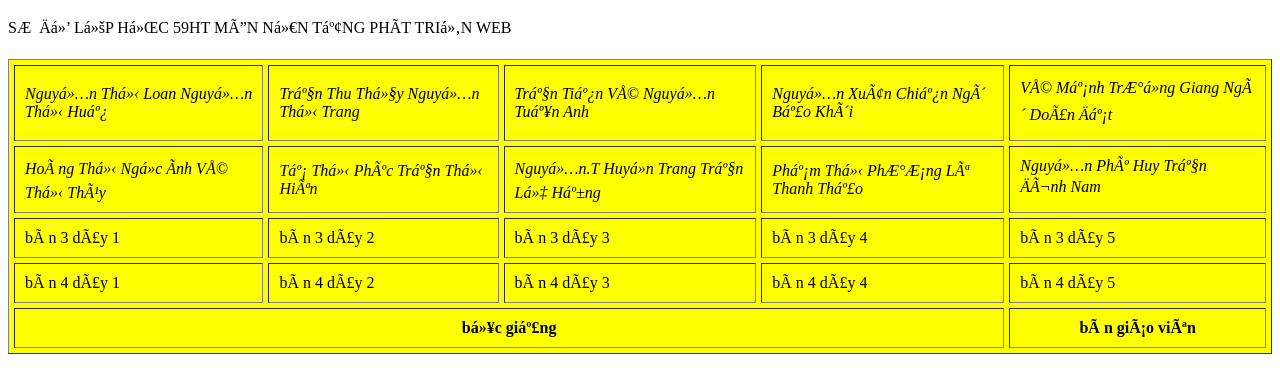
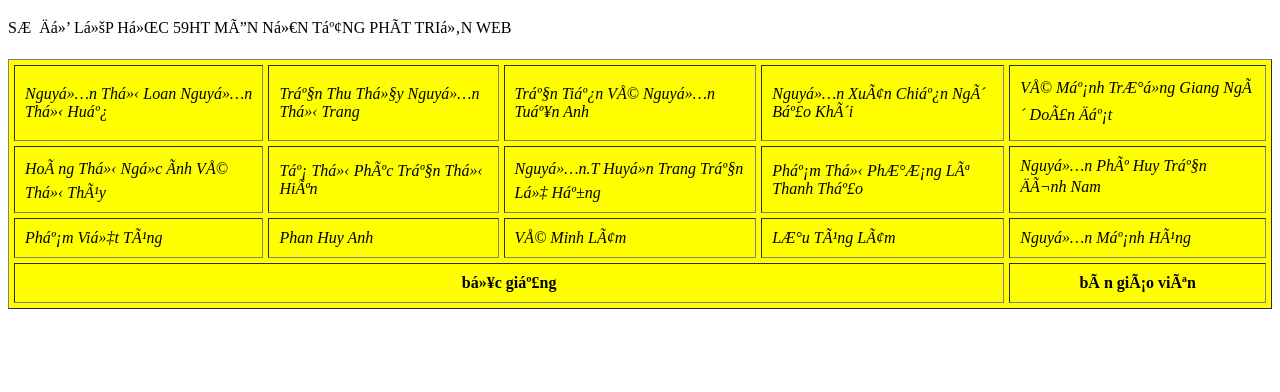
Before and after one commit to nguyenhue15041999/CSE391_175A071340_175A071237, a plain HTML site: page sodolop.html in a window 1280 px wide. Drawn offline with Linux system fonts and the light colour scheme.

Commit message:
commit sodolop.html

```diff
--- a/sodolop.html
+++ b/sodolop.html
@@ -90,18 +90,28 @@
 			</dfn>
 		</td>
 	</tr>
-	<tr><td>bàn 3 dãy 1</td>
-		<td>bàn 3 dãy 2</td>
-		<td>bàn 3 dãy 3</td>
-		<td>bàn 3 dãy 4</td>
-		<td>bàn 3 dãy 5</td>
-	</tr>
-	<tr><td>bàn 4 dãy 1</td>
-		<td>bàn 4 dãy 2</td>
-		<td>bàn 4 dãy 3</td>
-		<td>bàn 4 dãy 4</td>
-		<td>bàn 4 dãy 5</td>
-	</tr>
+	<tr>
+		<td>
+			 <dfn
+				 title ="Phạm Việt Tùng_59HT_175A071532"> Phạm Việt Tùng
+			</dfn>
+		</td>
+	<td><dfn
+		title ="Phan Huy Anh_59HT_175A071432"> Phan Huy Anh
+ </dfn></td>
+	<td><dfn
+		title ="Vũ Minh Lâm_59HT_175A071332"> Vũ Minh Lâm
+	</dfn>
+ </dfn></td>
+	<td>
+		<dfn
+		title ="Lưu Tùng Lâm_59HT_175A0298"> Lưu Tùng Lâm
+		</dfn>
+</td>
+	<td><dfn
+		title ="Nguyễn Mạnh Hùng_59HT_175A071145"> Nguyễn Mạnh Hùng
+ </dfn></td>
+</tr>
 	<tr>
 		<th align ="centre" colspan="4">  bục giảng </th>
 		<th algin="centre" >bàn giáo viên</th>
```
